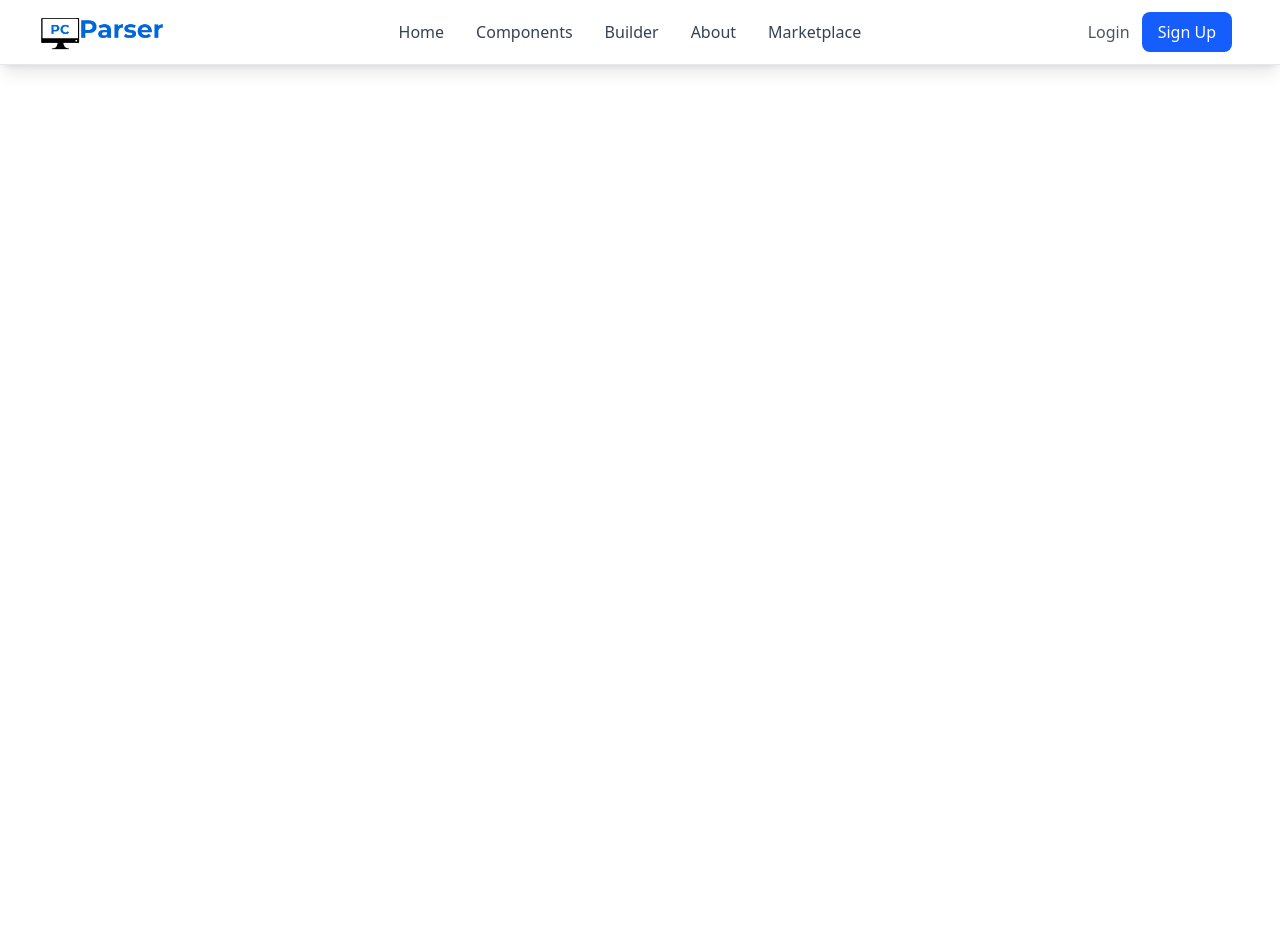
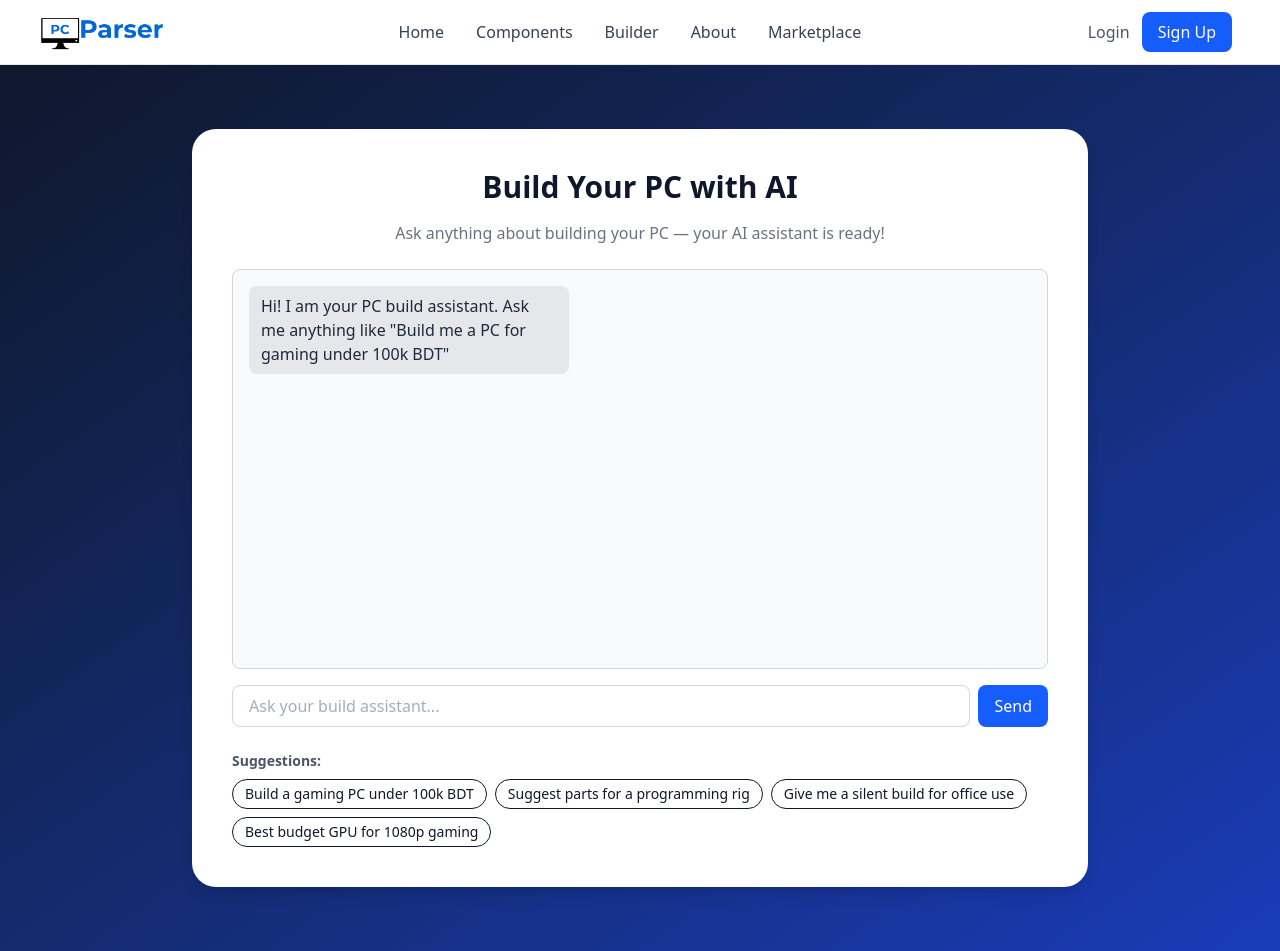
Before and after one commit to FaiyazAwsaf/pc_parser, a Vue app in the folder frontend/: page /builder in a window 1280 px wide. Before the commit the page ends 800 px from the top, so only its background shows below. Built offline with nearby package versions, Linux system fonts and the light colour scheme.

Commit message:
Added chatbot ui

```diff
--- a/frontend/src/router/index.js
+++ b/frontend/src/router/index.js
@@ -5,6 +5,9 @@ import ComponentDetailPage from '@/views/ComponentDetailPage.vue'
 import LoginPage from '@/views/LoginPage.vue'
 import RegisterPage from '@/views/RegisterPage.vue'
 import EmailVerificationPage from '@/views/EmailVerificationPage.vue'
+import BuildHelperPage from '@/views/BuildHelperPage.vue'
+import AboutPage from '@/views/AboutPage.vue'
+
 
 const routes = [
   { path: '/', component: LandingPage },
@@ -13,6 +16,9 @@ const routes = [
   { path: '/login', component: LoginPage },
   { path: '/register', component: RegisterPage },
   { path: '/verify-email', component: EmailVerificationPage },
+  { path: '/builder', component: BuildHelperPage },
+  { path: '/about', component: AboutPage },
+
   // Route for component comparison will be added later
 ]
 
--- /dev/null
+++ b/frontend/src/views/AboutPage.vue
@@ -0,0 +1,52 @@
+<template>
+  <div class="bg-gray-50 min-h-screen text-gray-800 py-16 px-4 sm:px-8 lg:px-20">
+    <h1 class="text-4xl font-bold text-center mb-12 text-blue-700">About PC Parser</h1>
+
+    <!-- Feature 1 -->
+    <section class="mb-16">
+      <h2 class="text-2xl font-semibold mb-4 text-blue-600">1. Component Price Comparison Engine</h2>
+      <p class="mb-2"><strong>Problem:</strong> Bangladeshi consumers overpay for PC parts due to market opacity and fragmented information.</p>
+      <p class="mb-2"><strong>Solution:</strong> Real-time aggregation of component prices (CPU, GPU, RAM, etc.) from trusted vendors like StarTech, Binary Logic, and Computer Village.</p>
+      <ul class="list-disc list-inside mb-2">
+        <li>Compare price, availability, ratings, warranty, and stock status.</li>
+        <li>Visual graphs: price trends, value-for-money, and price-to-performance charts.</li>
+        <li>Smart filters and auto-highlight of best deals.</li>
+        <li>Stock alert notifications and fuzzy matching for product names.</li>
+      </ul>
+      <p class="text-sm text-gray-500">Future: International vendors, tax estimation, price drop alerts, AI trend prediction.</p>
+    </section>
+
+    <!-- Feature 2 -->
+    <section class="mb-16">
+      <h2 class="text-2xl font-semibold mb-4  text-blue-600">2. Second-Hand Market Aggregator</h2>
+      <p class="mb-2"><strong>Problem:</strong> Scattered, untrusted platforms like FB groups dominate used PC parts trading.</p>
+      <p class="mb-2"><strong>Solution:</strong> Centralized marketplace for used components with seller profiles, safe trade guidelines, and in-app listing submission.</p>
+      <ul class="list-disc list-inside mb-2">
+        <li>Upload images, prices, specs, and contact info.</li>
+        <li>Moderation, flagged listings, verification badge for trusted sellers.</li>
+        <li>Built-in messaging or contact info toggle for privacy.</li>
+      </ul>
+      <p class="text-sm text-gray-500">Future: Chat, scheduler, warranty transfer tools, analytics on price depreciation.</p>
+    </section>
+
+    <!-- Feature 3 -->
+    <section>
+      <h2 class="text-2xl font-semibold mb-4  text-blue-600">3. AI PC Build Assistant</h2>
+      <p class="mb-2"><strong>Problem:</strong> New PC buyers often don’t know which parts are compatible or cost-effective.</p>
+      <p class="mb-2"><strong>Solution:</strong> AI-powered system recommends optimal PC builds based on user budget, goals (e.g., gaming), and preferred brands.</p>
+      <ul class="list-disc list-inside mb-2">
+        <li>Performs compatibility checks across CPU, motherboard, RAM, PSU, case, etc.</li>
+        <li>Performance projections (FPS for games, render time for editing).</li>
+        <li>Smart defaults, auto-updates with price changes.</li>
+      </ul>
+      <p class="text-sm text-gray-500">Future: More personalization, benchmark integration, build sharing, AI chat build assistant.</p>
+    </section>
+  </div>
+</template>
+
+<script setup>
+// No script required for static page
+</script>
+
+<style scoped>
+</style>
--- /dev/null
+++ b/frontend/src/views/BuildHelperPage.vue
@@ -0,0 +1,95 @@
+<template>
+  <div class="min-h-screen bg-gradient-to-br from-slate-900 to-blue-800 text-white flex flex-col">
+
+    <main class="flex-1 flex items-center justify-center px-4 py-16">
+      <div class="bg-white text-slate-900 w-full max-w-4xl rounded-3xl shadow-lg p-6 sm:p-10">
+        <h1 class="text-2xl sm:text-3xl font-extrabold text-center mb-4">
+          Build Your PC with AI
+        </h1>
+        <p class="text-center text-gray-500 mb-6">
+          Ask anything about building your PC — your AI assistant is ready!
+        </p>
+
+        <!-- Chat Box -->
+        <div class="border border-gray-300 rounded-lg p-4 h-[400px] overflow-y-auto mb-4 bg-gray-50">
+          <div v-for="(msg, idx) in messages" :key="idx" class="mb-2">
+            <div v-if="msg.type === 'user'" class="text-right">
+              <span class="inline-block bg-blue-500 text-white px-3 py-2 rounded-lg max-w-xs">
+                {{ msg.text }}
+              </span>
+            </div>
+            <div v-else class="text-left">
+              <span class="inline-block bg-gray-200 text-gray-800 px-3 py-2 rounded-lg max-w-xs">
+                {{ msg.text }}
+              </span>
+            </div>
+          </div>
+        </div>
+
+        <!-- Input -->
+        <form @submit.prevent="sendMessage" class="flex gap-2">
+          <input
+            v-model="userInput"
+            type="text"
+            placeholder="Ask your build assistant..."
+            class="flex-1 px-4 py-2 border border-gray-300 rounded-lg focus:outline-none focus:ring-2 focus:ring-blue-500"
+          />
+          <button
+            type="submit"
+            class="px-4 py-2 bg-blue-600 text-white rounded-lg hover:bg-blue-700 transition"
+          >
+            Send
+          </button>
+        </form>
+
+        <!-- Prompt Suggestions -->
+        <div class="mt-6">
+          <p class="text-sm text-gray-600 font-semibold mb-2">Suggestions:</p>
+          <div class="flex flex-wrap gap-2">
+            <button
+              v-for="s in suggestions"
+              :key="s"
+              @click="userInput = s"
+              class="px-3 py-1 rounded-full border text-sm hover:bg-blue-100"
+            >
+              {{ s }}
+            </button>
+          </div>
+        </div>
+      </div>
+    </main>
+
+  </div>
+</template>
+
+<script setup>
+import { ref } from 'vue'
+import Navbar from '@/components/Navbar.vue'
+
+const userInput = ref('')
+const messages = ref([
+  { type: 'ai', text: 'Hi! I am your PC build assistant. Ask me anything like "Build me a PC for gaming under 100k BDT"' }
+])
+
+const suggestions = [
+  'Build a gaming PC under 100k BDT',
+  'Suggest parts for a programming rig',
+  'Give me a silent build for office use',
+  'Best budget GPU for 1080p gaming'
+]
+
+const sendMessage = () => {
+  if (!userInput.value.trim()) return
+  messages.value.push({ type: 'user', text: userInput.value })
+  setTimeout(() => {
+    messages.value.push({ type: 'ai', text: 'This is a placeholder response. Connect AI backend for real response.' })
+  }, 500)
+  userInput.value = ''
+}
+</script>
+
+<style scoped>
+input::placeholder {
+  color: #a0aec0;
+}
+</style>
```
Also changed, not shown: frontend/src/views/LandingPage.vue (+39 -44 lines), frontend/src/views/BuildHelper.vue (deleted).
